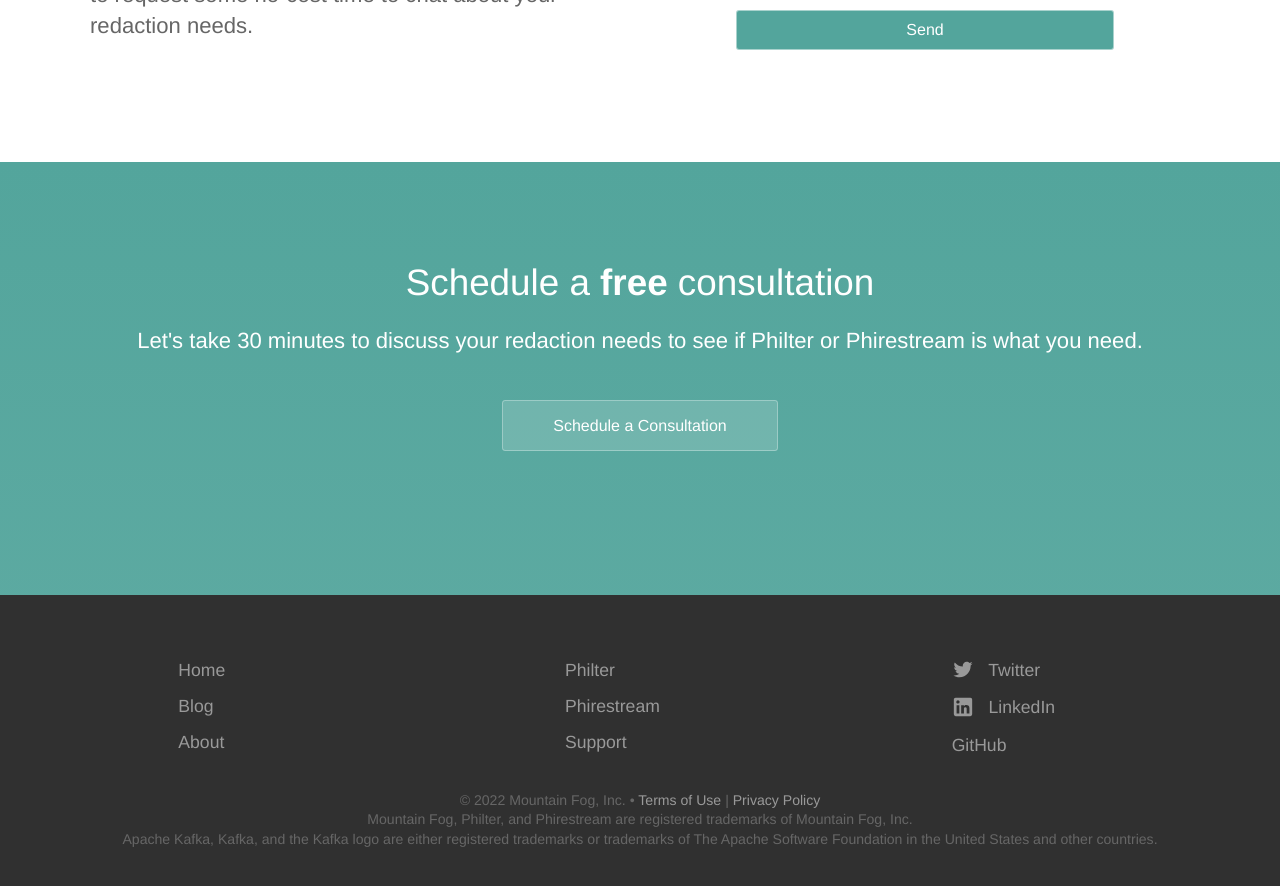
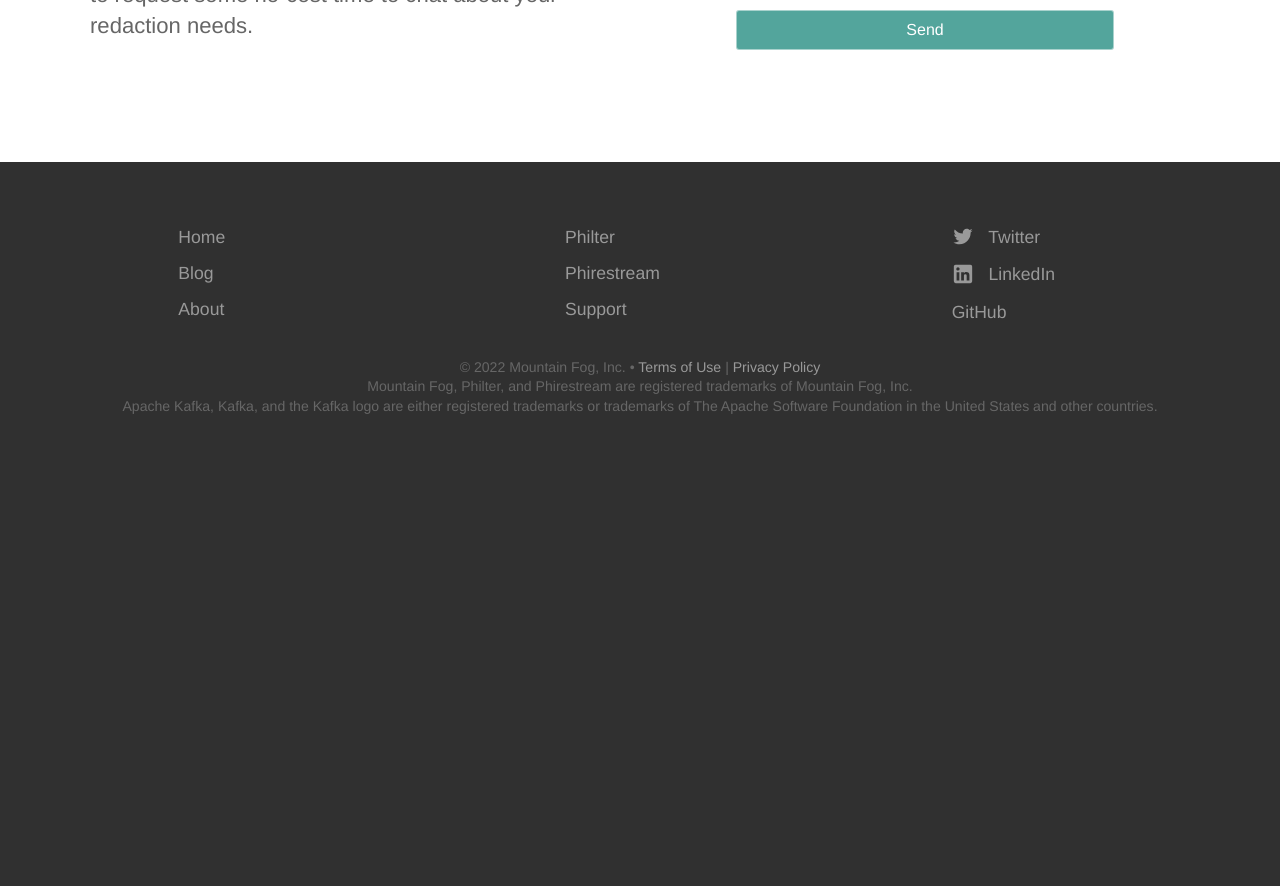
Before and after one commit to mtnfog/mtnfog-website, a Jekyll site: the page built from index.html, in a window 1280 px wide and 900 px high, scrolled down 1446 px. Shown: the top 886 px of the window. Built offline with Jekyll 4.4.1, drawn with Linux system fonts in a browser that asks for light colours; nearby versions of some CDN libraries; a script that is not in the unit is left out; after the commit the page ends 1913 px from its top, so only the background shows below that.

Commit message:
Temporarily removing the schedule box.

```diff
--- a/index.html
+++ b/index.html
@@ -102,10 +102,10 @@ layout: default
 		</div>
 	</section>
 
-	<section class="bottom-cta">
+	<!--<section class="bottom-cta">
 		<h1>Schedule a <strong>free</strong> consultation</h1>
 		<p style="color: #ffffff">Let's take 30 minutes to discuss your redaction needs to see if Philter or Phirestream is what you need.</p>
 		<div class="cta button alt"><a href="https://calendly.com/jeff-zemerick/redaction-discussion">Schedule a Consultation</a></div>
-	</section>
+	</section>-->
 
 </div>
```
